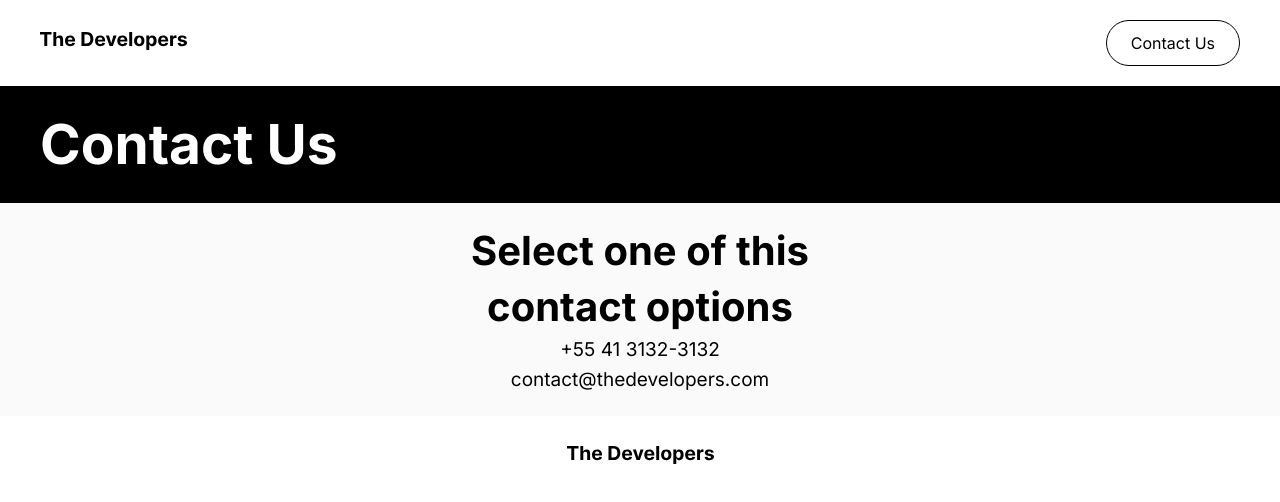
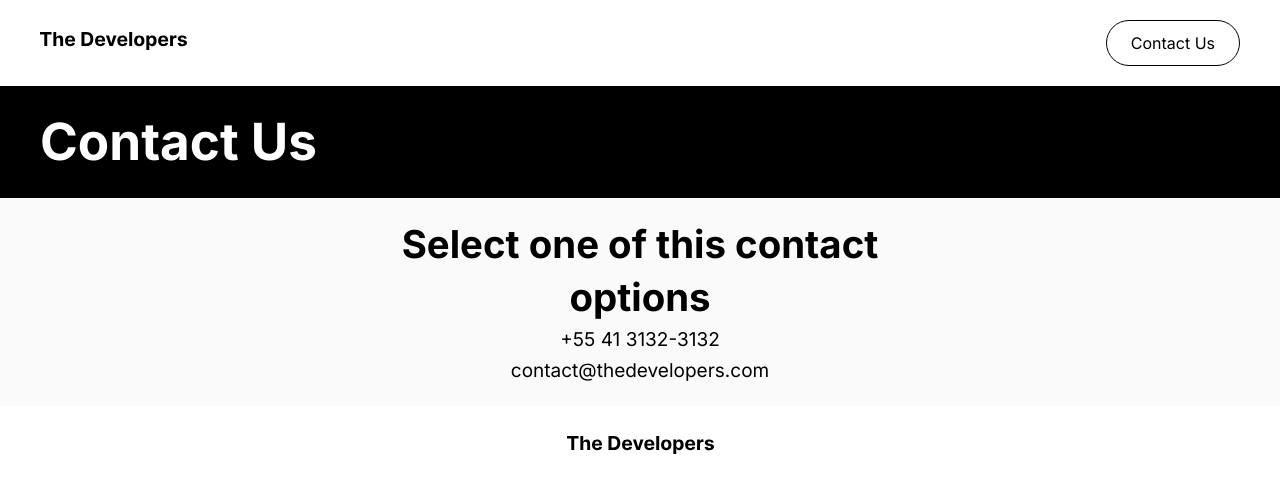
Before and after one commit to Gabriel-Zarpellon/the-developers-Gabriel-Zarpellon, an Angular app in the folder angular-site/: page /contato in a window 1280 px wide. Shown: the top 502 px of the page. Built offline with nearby package versions, Linux system fonts and the light colour scheme.

Commit message:
feat: add clamp to title font-size

```diff
--- a/angular-site/src/styles/typography.scss
+++ b/angular-site/src/styles/typography.scss
@@ -10,11 +10,11 @@
 }
 
 .title.one {
-  font-size: 3.4375rem;
+  font-size: clamp(2rem, 4vw, 3.4375rem);
 }
 
 .title.two {
-  font-size: 2.5rem;
+  font-size: clamp(1.8rem, 3vw, 2.5rem);
 }
 
 .title.three {
```
